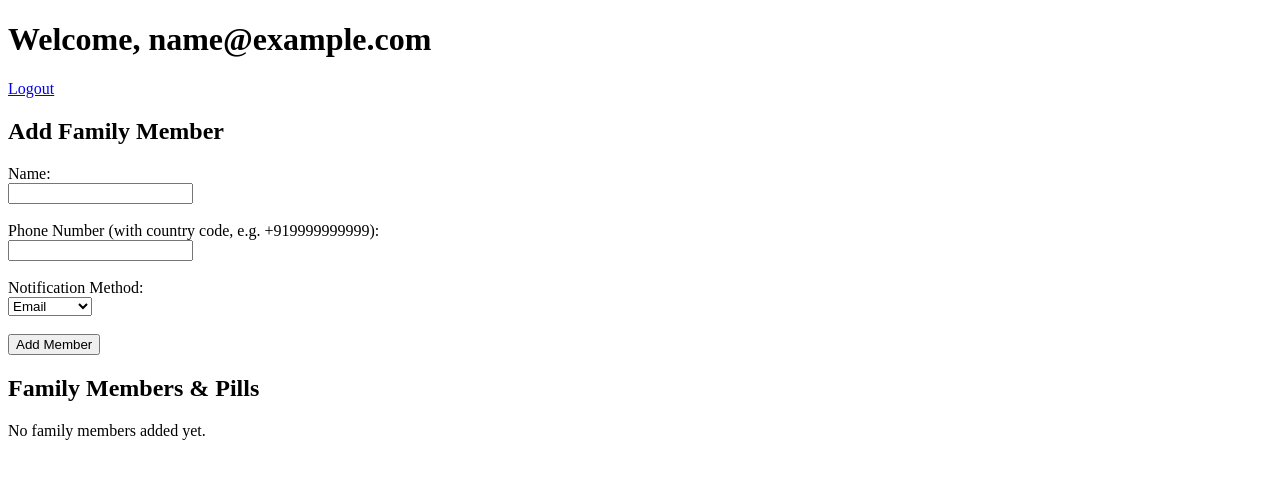
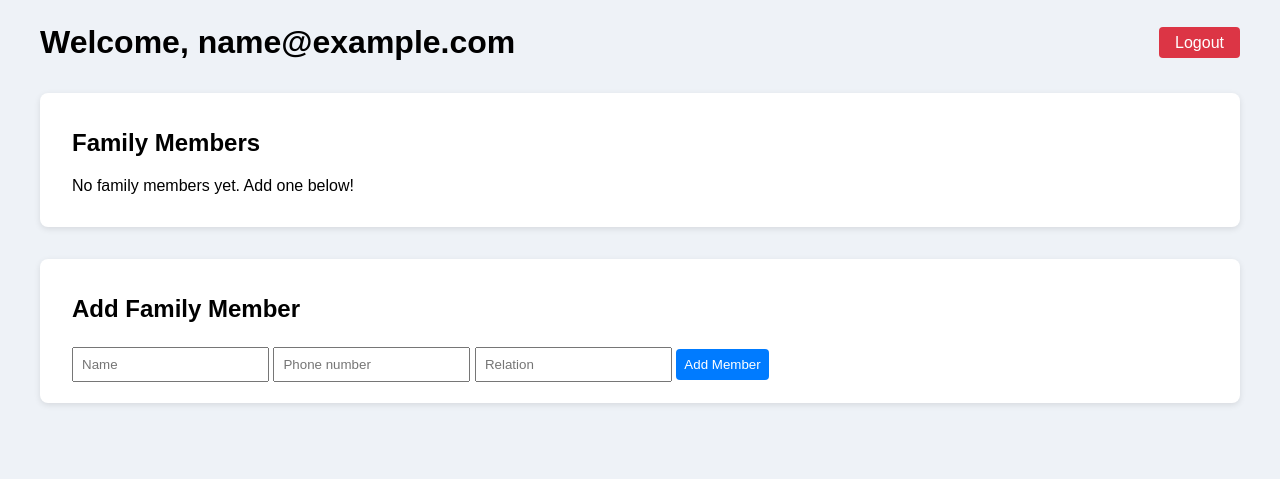
Before and after one commit to Aadish676/smart-pill-reminder, a Flask app: page / in a window 1280 px wide. Shown: the top 479 px of the page. Run offline with Flask 3, Linux system fonts and the light colour scheme; the visitor is signed in with stand-in values (Sample User, id 1).

Commit message:
Update dashboard.html

```diff
--- a/templates/dashboard.html
+++ b/templates/dashboard.html
@@ -1,58 +1,83 @@
 <!DOCTYPE html>
-<html>
+<html lang="en">
 <head>
+  <meta charset="UTF-8" />
   <title>Dashboard - Smart Pill Reminder</title>
+  <style>
+    body { font-family: Arial, sans-serif; padding: 1rem 2rem; background: #eef2f7; }
+    header { display: flex; justify-content: space-between; align-items: center; margin-bottom: 2rem; }
+    h1 { margin: 0; }
+    a.logout { background: #dc3545; color: white; padding: 0.4rem 1rem; border-radius: 4px; text-decoration: none; }
+    a.logout:hover { background: #a71d2a; }
+    section { background: white; padding: 1rem 2rem; border-radius: 8px; box-shadow: 0 2px 6px rgba(0,0,0,0.1); margin-bottom: 2rem; }
+    form { margin-top: 1rem; }
+    input, select, button { padding: 0.5rem; margin: 0.3rem 0; }
+    button { background: #007bff; color: white; border: none; border-radius: 4px; cursor: pointer; }
+    button:hover { background: #0056b3; }
+    table { width: 100%; border-collapse: collapse; margin-top: 1rem; }
+    th, td { padding: 0.5rem; border: 1px solid #ddd; text-align: left; }
+  </style>
 </head>
 <body>
+  <header>
     <h1>Welcome, {{ current_user.email }}</h1>
-    <a href="{{ url_for('logout') }}">Logout</a>
+    <a href="{{ url_for('logout') }}" class="logout">Logout</a>
+  </header>
 
-    <h2>Add Family Member</h2>
-    <form action="{{ url_for('add_member') }}" method="POST">
-        <label>Name:</label><br>
-        <input type="text" name="name" required><br><br>
-
-        <label>Phone Number (with country code, e.g. +919999999999):</label><br>
-        <input type="text" name="phone" required><br><br>
-
-        <label>Notification Method:</label><br>
-        <select name="notify_method" required>
-            <option value="email">Email</option>
-            <option value="sms">SMS</option>
-            <option value="whatsapp">WhatsApp</option>
-        </select><br><br>
-
-        <button type="submit">Add Member</button>
-    </form>
-
-    <h2>Family Members & Pills</h2>
+  <section>
+    <h2>Family Members</h2>
+    {% if members %}
+      <table>
+        <thead>
+          <tr>
+            <th>Name</th>
+            <th>Phone</th>
+            <th>Relation</th>
+            <th>Pills</th>
+            <th>Add Pill</th>
+          </tr>
+        </thead>
+        <tbody>
           {% for member in members %}
-        <div style="border:1px solid #ccc; padding:10px; margin-bottom:10px;">
-            <h3>{{ member.name }} ({{ member.notify_method }})</h3>
-            <p>Phone: {{ member.phone }}</p>
-
-            <h4>Assign Pill</h4>
-            <form action="{{ url_for('assign_pill', member_id=member.id) }}" method="POST">
-                <label>Pill Name:</label><br>
-                <input type="text" name="pill_name" required><br><br>
-
-                <label>Time (HH:MM - 24hr format):</label><br>
-                <input type="time" name="pill_time" required><br><br>
-
-                <button type="submit">Assign Pill</button>
-            </form>
-
-            <h4>Current Pills:</h4>
+          <tr>
+            <td>{{ member.name }}</td>
+            <td>{{ member.phone }}</td>
+            <td>{{ member.relation }}</td>
+            <td>
+              {% if member.pills %}
                 <ul>
                 {% for pill in member.pills %}
                   <li>{{ pill.name }} at {{ pill.time }} ({{ pill.status }})</li>
-                {% else %}
-                    <li>No pills assigned.</li>
                 {% endfor %}
                 </ul>
-        </div>
               {% else %}
-        <p>No family members added yet.</p>
+                No pills added
+              {% endif %}
+            </td>
+            <td>
+              <form method="POST" action="{{ url_for('add_pill', member_id=member.id) }}">
+                <input type="text" name="pill_name" placeholder="Pill name" required />
+                <input type="time" name="pill_time" required />
+                <button type="submit">Add</button>
+              </form>
+            </td>
+          </tr>
           {% endfor %}
+        </tbody>
+      </table>
+    {% else %}
+      <p>No family members yet. Add one below!</p>
+    {% endif %}
+  </section>
+
+  <section>
+    <h2>Add Family Member</h2>
+    <form method="POST" action="{{ url_for('add_member') }}">
+      <input type="text" name="name" placeholder="Name" required />
+      <input type="text" name="phone" placeholder="Phone number" required />
+      <input type="text" name="relation" placeholder="Relation" required />
+      <button type="submit">Add Member</button>
+    </form>
+  </section>
 </body>
 </html>
```
Lines whose indentation alone changed are shown as unchanged.
